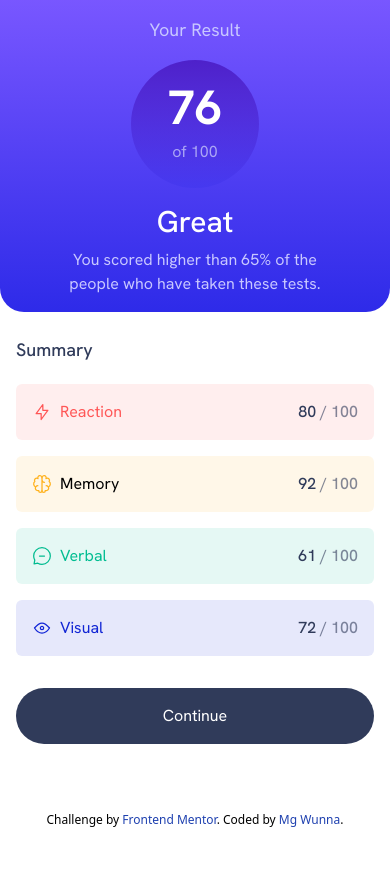
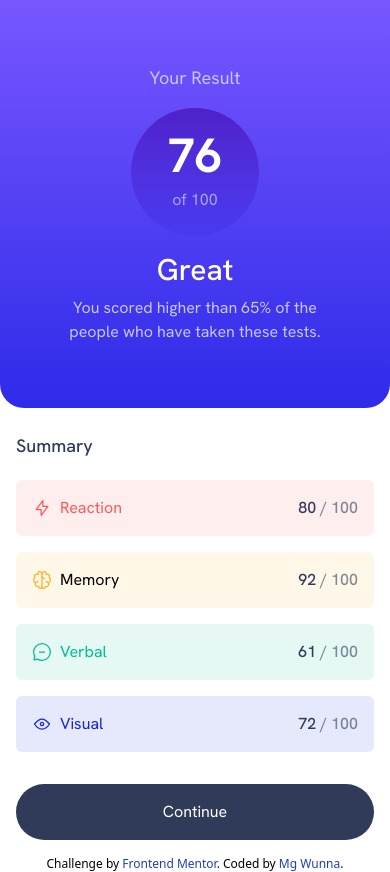
Before and after one commit to mg-wunna/frontend-mentor--results-summary-component, a website: page index.html in a window 390 px wide. Before the commit the page ends 844 px from the top, so only its background shows below. Drawn offline with Linux system fonts and the light colour scheme.

Commit message:
fix: 🐛 footer text and container height error

```diff
--- a/index.html
+++ b/index.html
@@ -23,7 +23,7 @@
       class="font-hanken-grotesk grid grid-cols-1 lg:grid-cols-2 lg:w-[750px] lg:fixed lg:left-1/2 lg:-translate-x-1/2 lg:top-1/2 lg:-translate-y-1/2 lg:shadow-lg lg:rounded-3xl"
     >
       <div
-        class="bg-gradient-to-b from-gradients-light-slate-blue to-gradients-light-royal-blue rounded-b-3xl lg:rounded-3xl p-4 lg:py-10"
+        class="bg-gradient-to-b from-gradients-light-slate-blue to-gradients-light-royal-blue rounded-b-3xl lg:rounded-3xl p-4 py-16 lg:py-10"
       >
         <h1 class="text-neutral-light-lavender text-center text-lg">
           Your Result
@@ -95,7 +95,7 @@
       </div>
     </div>
     <div
-      class="fixed text-xs bottom-4 left-1/2 -translate-x-1/2 whitespace-nowrap"
+      class="lg:fixed text-xs lg:bottom-4 lg:left-1/2 lg:-translate-x-1/2 whitespace-nowrap text-center"
     >
       Challenge by
       <a
```
Also changed, not shown: style.min.css.
